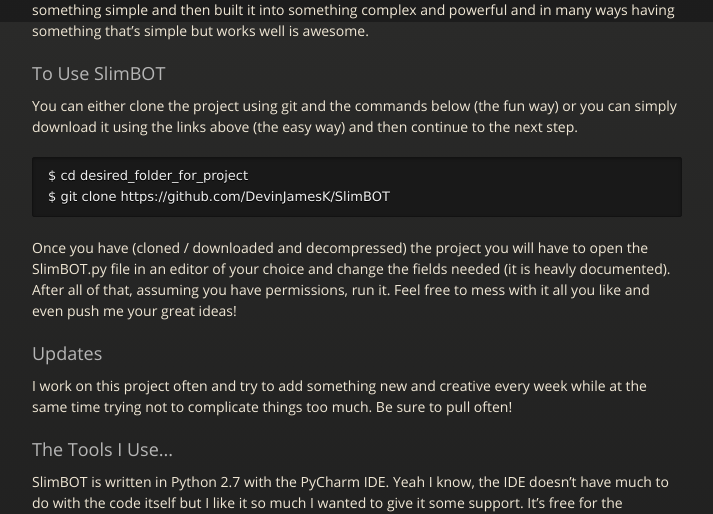
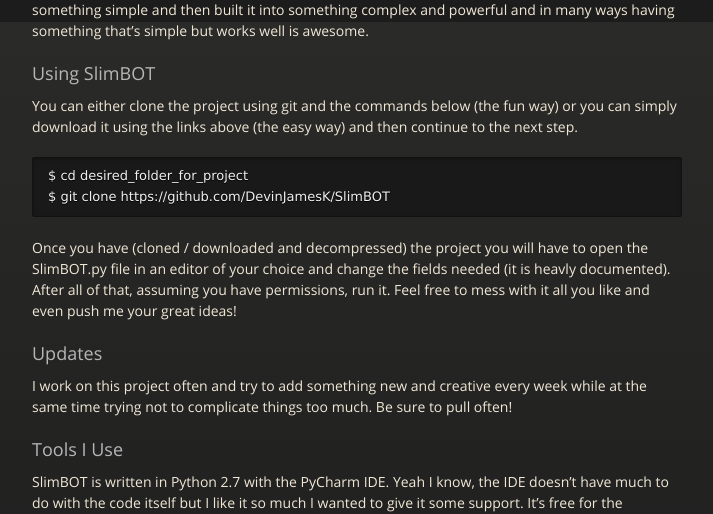
Before and after one commit to DevinJamesK/SlimBOT, a plain HTML site: page index.html in a window 1280 px wide. Shown: the part 778-1292 px from the top of the page, without its empty margins (283-996 px from the left). Drawn offline with nearby package versions, Linux system fonts and the light colour scheme.

Commit message:
Update index.html

```diff
--- a/index.html
+++ b/index.html
@@ -27,9 +27,6 @@
         </nav>
       </div><!-- end header -->
 
-
-
-
     <div class="wrapper">
       <section>
       <div id="title">
@@ -49,7 +46,7 @@
 <p>I had wanted to create an IRC Bot written in python as a learning experience but really didn't know where to start.  While searching the web I soon realized that there were no simple IRC Bot "blueprints" around.  After reading some of the basics online I decided to write what I had been looking for in the first place and share it with others who might be interested, SlimBOT is now that project. Some might look at this code and think that it’s pretty basic, well, that’s the point.  I want anyone who is new to programming, or perhaps just Python, to be able to look at this code and get the jest of what it’s doing.  There is something truly awesome about being able to completely grasp something simple and then built it into something complex and powerful and in many ways having something that’s simple but works well is awesome.</p>
 
 <h3>
-<a name="welcome-to-github-pages" class="anchor" href="#welcome-to-github-pages"><span class="octicon octicon-link"></span></a>To Use SlimBOT</h3>
+<a name="welcome-to-github-pages" class="anchor" href="#welcome-to-github-pages"><span class="octicon octicon-link"></span></a>Using SlimBOT</h3>
 
 <p>You can either clone the project using git and the commands below (the fun way) or you can simply download it using the links above (the easy way) and then continue to the next step.</p>
 
@@ -65,7 +62,7 @@ $ git clone https://github.com/DevinJamesK/SlimBOT
 <p>I work on this project often and try to add something new and creative every week while at the same time trying not to complicate things too much. Be sure to pull often!</p>
 
 <h3>
-<a name="rather-drive-stick" class="anchor" href="#rather-drive-stick"><span class="octicon octicon-link"></span></a>The Tools I Use...</h3>
+<a name="rather-drive-stick" class="anchor" href="#rather-drive-stick"><span class="octicon octicon-link"></span></a>Tools I Use</h3>
 
 <p>SlimBOT is written in Python 2.7 with the PyCharm IDE.  Yeah I know, the IDE doesn’t have much to do with the code itself but I like it so much I wanted to give it some support.  It’s free for the community edition, great for noobs to experts, and can be found on the <a href="http://www.jetbrains.com/pycharm/" class="user-mention">PyCharm Site</a>.</p>
 
```
